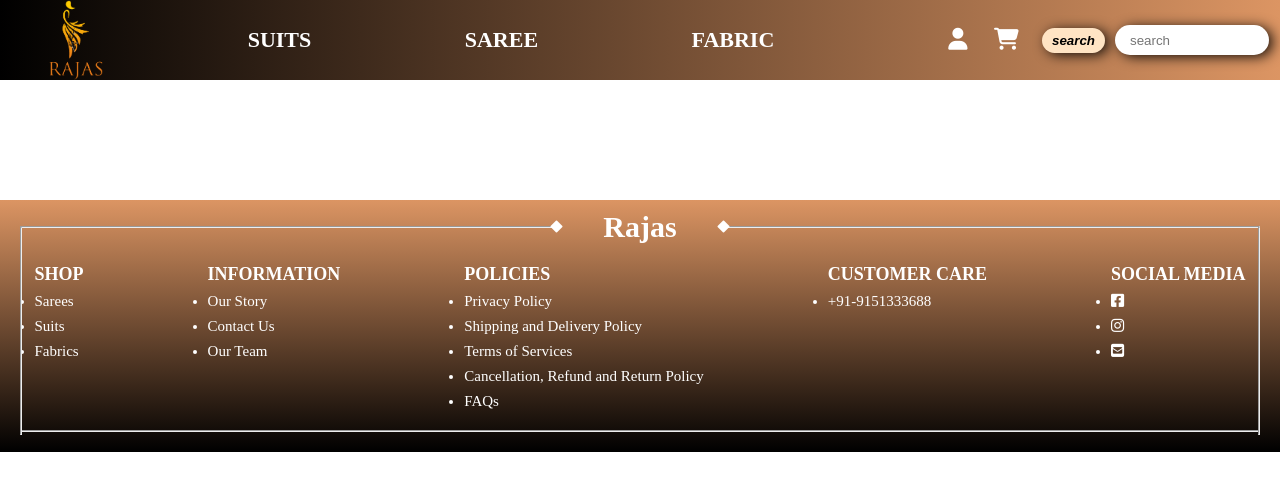
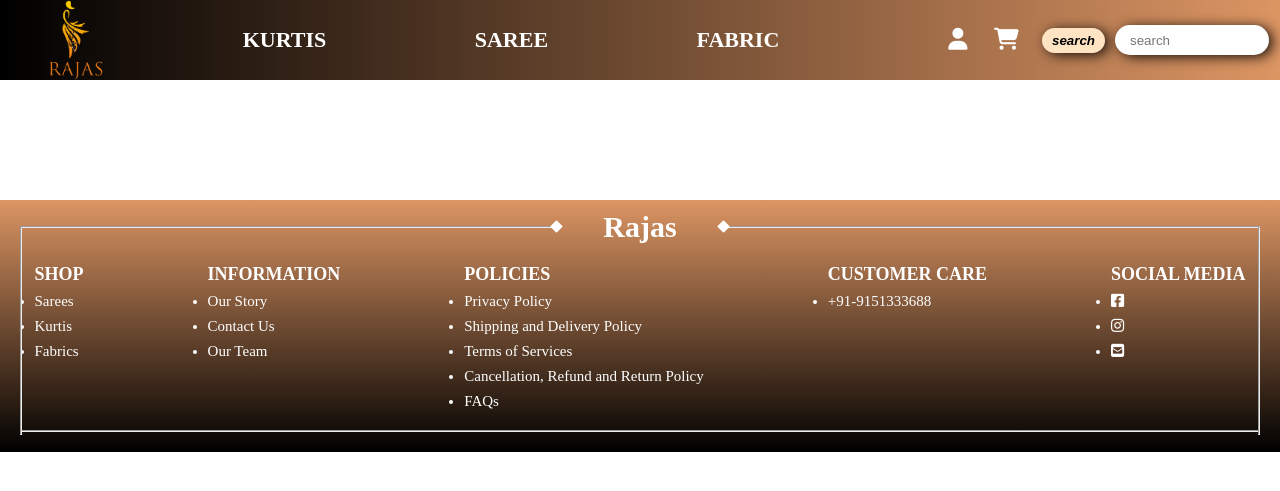
Before and after one commit to MayankBaral/Rajaschikan, a Django app: page /story/ in a window 1280 px wide. Shown: the top 491 px of the page. Run offline with Django 4.2, Linux system fonts and the light colour scheme; data that the repository does not hold is empty; some libraries are stand-ins or nearby versions; some web fonts are replaced.

Commit message:
suits to kurtis

```diff
--- a/homepage/templates/homepage/basic.html
+++ b/homepage/templates/homepage/basic.html
@@ -36,7 +36,7 @@
             <div class="rajas"><a href="{% url 'home' %}"><img class="logoimg" src="{% static 'homepage/images/blacklogo.png' %}" alt=""></a></div>
             <ul class="navmenu">
                 <div class="navitem1">
-                    <li class="navitem"><a href="{% url 'prodsuit' %}" class="navlink">SUITS</a></li>
+                    <li class="navitem"><a href="{% url 'prodsuit' %}" class="navlink">KURTIS</a></li>
                     <li class="navitem"><a href="{% url 'prodsaree' %}" class="navlink">SAREE</a></li>
                     <li class="navitem"><a href="{% url 'prodfabric' %}" class="navlink">FABRIC</a></li>
                 </div>
@@ -71,7 +71,7 @@
                 <ul>
                     <li class="listhead">SHOP</li>
                     <a href="{% url 'prodsaree' %}"><li class="content">Sarees</li></a>
-                    <a href="{% url 'prodsuit' %}"><li class="content">Suits</li></a>
+                    <a href="{% url 'prodsuit' %}"><li class="content">Kurtis</li></a>
                     <a href="{% url 'prodfabric' %}"><li class="content">Fabrics</li></a>
                 </ul>
             </div>
@@ -130,7 +130,7 @@
 
 
         if(localStorage.getItem('cart')==null){
-        var cart = {};
+            var cart = {};
         }
         else{
             cart = JSON.parse(localStorage.getItem('cart'));
--- a/homepage/templates/homepage/includes/category.html
+++ b/homepage/templates/homepage/includes/category.html
@@ -6,7 +6,7 @@
         <div class="catscroll">
             <div class="cate">
                 <a class="cate" href="{% url 'prodsuit' %}"><div class="imcat"><img class="imca" src="{{ cat.0.cat_image.url }}" alt=""></div>
-                <button class="catbt" type="button">SUITS</button></a>
+                <button class="catbt" type="button">KURTIS</button></a>
             </div>
             <div class="cate">
                 <a class="cate" href="{% url 'prodsaree' %}"><div class="imcat"><img class="imca" src="{{ cat.1.cat_image.url }}" alt=""></div>
--- a/homepage/templates/homepage/includes/navi.html
+++ b/homepage/templates/homepage/includes/navi.html
@@ -4,7 +4,7 @@
         <div class="rajas"><a href="#"><img class="logoimg" src="{% static 'homepage/images/rajaslogo.png' %}" alt=""></a></div>
         <ul class="navmenu">
             <div class="navitem1">
-                <li class="navitem"><a href="{% url 'prodsuit' %}" class="navlink">SUITS</a></li>
+                <li class="navitem"><a href="{% url 'prodsuit' %}" class="navlink">KURTIS</a></li>
                 <li class="navitem"><a href="{% url 'prodsaree' %}" class="navlink">SAREE</a></li>
                 <li class="navitem"><a href="#" class="navlink">FABRIC</a></li>
             </div>
--- a/homepage/templates/homepage/includes/suitpage.html
+++ b/homepage/templates/homepage/includes/suitpage.html
@@ -4,7 +4,7 @@
         <div class="sareehead">
             <div class="overlaybg"></div>
             <img class="sareebg" src="{{banner.imageURL}}" alt="">
-            <p class="prodhead">SUITS</p>
+            <p class="prodhead">KURTIS</p>
         </div>
         <div class="sort"><button class="sortbt" type="button">SORT<i id="sorticon" class="fa fa-caret-down" aria-hidden="true"></i></button>
             <div class="dropmenu">
```
